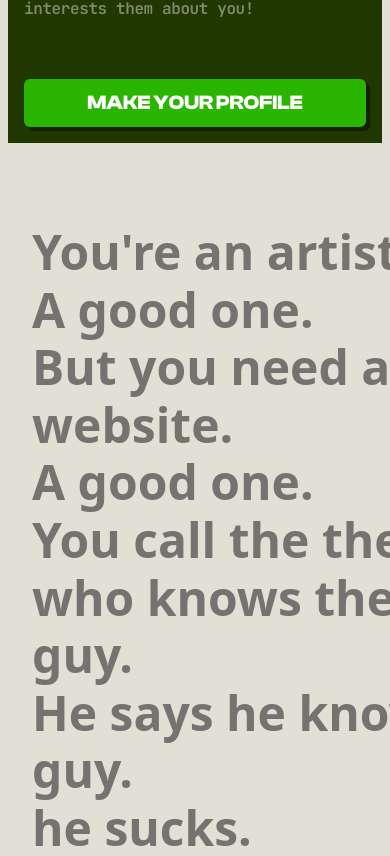
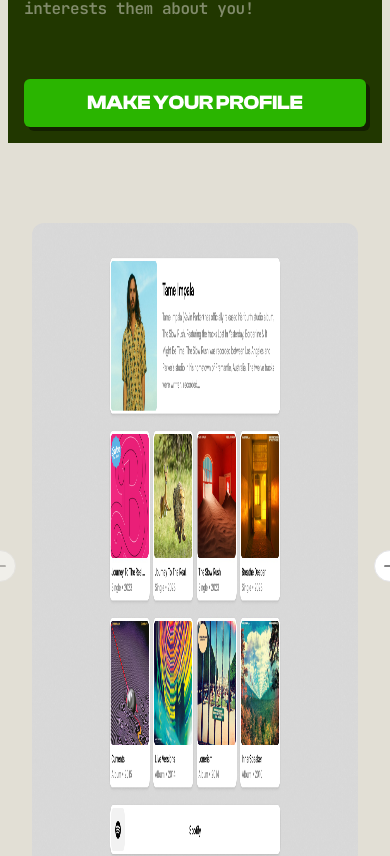
Before and after one commit to Nikkakko/spot-sync, a Next.js app: page / in a window 390 px wide. Shown: the part 1453-2309 px from the top of the page. Built offline with nearby package versions, Linux system fonts and the light colour scheme; no server answers; the database is empty.

Commit message:
Fix font file name and uncomment TabletSection

```diff
--- a/app/(lobby)/page.tsx
+++ b/app/(lobby)/page.tsx
@@ -10,7 +10,7 @@ export default function Home() {
     <main className="flex flex-1 flex-col ">
       <div className="  flex flex-col flex-1 relative ">
         <SectionHero />
-        {/* <TabletSection /> */}
+        <TabletSection />
         {/* <FeaturesSection /> */}
       </div>
       <ShowCaseSection />
--- a/lib/fonts.ts
+++ b/lib/fonts.ts
@@ -41,7 +41,7 @@ export const fontClash = localFont({
 
     //add extra light
     {
-      path: "../fonts/clash/ClashDisplay-ExtraLight.woff",
+      path: "../fonts/clash/ClashDisplay-Extralight.woff",
       weight: "200",
       style: "normal",
     },
```
